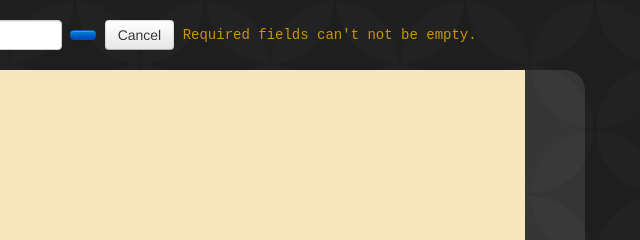
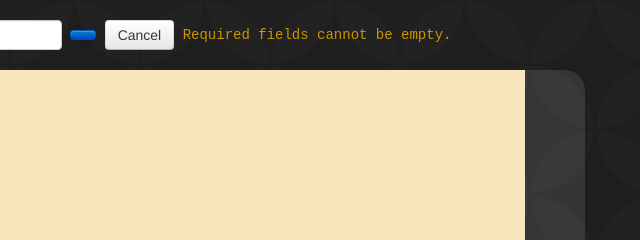
Before and after one commit to Banana-In-Black/demonstration, a plain HTML site: page index.html in a window 1280 px wide. Shown: the top 240 px of the page, 640-1280 px from the left. Drawn offline with nearby package versions, Linux system fonts and the light colour scheme.

Commit message:
Typo fix.

```diff
--- a/index.html
+++ b/index.html
@@ -37,7 +37,7 @@
                     <button class="btn btn-primary" ng-click="addOrUpdateArticle(input)" ng-disabled="form.$invalid" ng-bind="confirmBtn"></button>
                     <button class="btn" ng-click="cancelUpdate()" ng-show="confirmBtn == 'Update'">Cancel</button>
                 </span>
-                <span class="warning" ng-show="form.$invalid && form.$dirty" ng-cloak>Required fields can't not be empty.</span>
+                <span class="warning" ng-show="form.$invalid && form.$dirty" ng-cloak>Required fields cannot be empty.</span>
             </form>
 
             <div class="row main">
```
